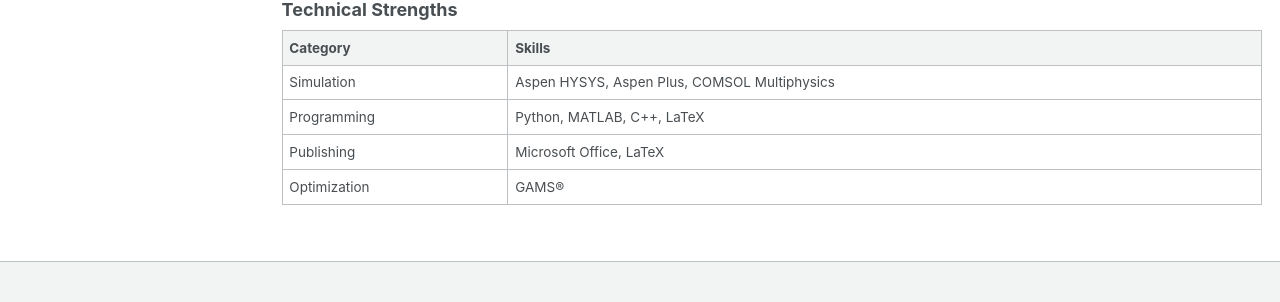
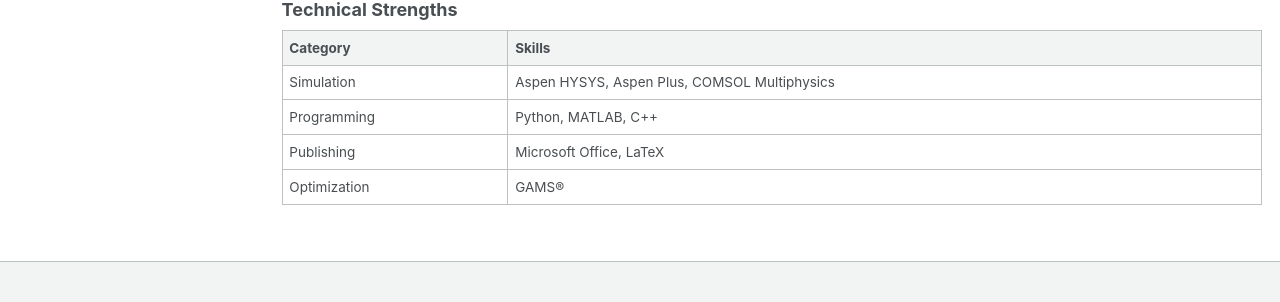
Before and after one commit to arijitc099/arijitc099.github.io, a Jekyll site: the page built from _pages/background.md, in a window 1280 px wide and 1308 px high. Shown: the part 892-1194 px from the top of the window. Built offline with Jekyll 4.4.1, drawn with Linux system fonts in a browser that asks for light colours.

Commit message:
Update background.md

```diff
--- a/_pages/background.md
+++ b/_pages/background.md
@@ -53,6 +53,6 @@ Mumbai, MH, India | July, 2018
 |Category|Skills|
 |:-|:-|
 |Simulation         |Aspen HYSYS, Aspen Plus, COMSOL Multiphysics|
-|Programming        |Python, MATLAB, C++, LaTeX|
+|Programming        |Python, MATLAB, C++|
 |Publishing        	|Microsoft Office, LaTeX|
 |Optimization      	|GAMS®|
```
